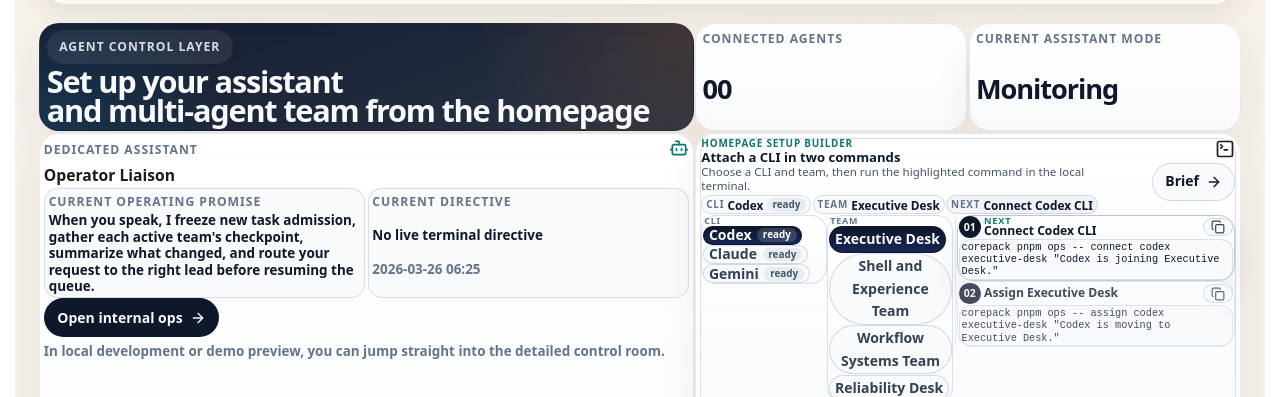
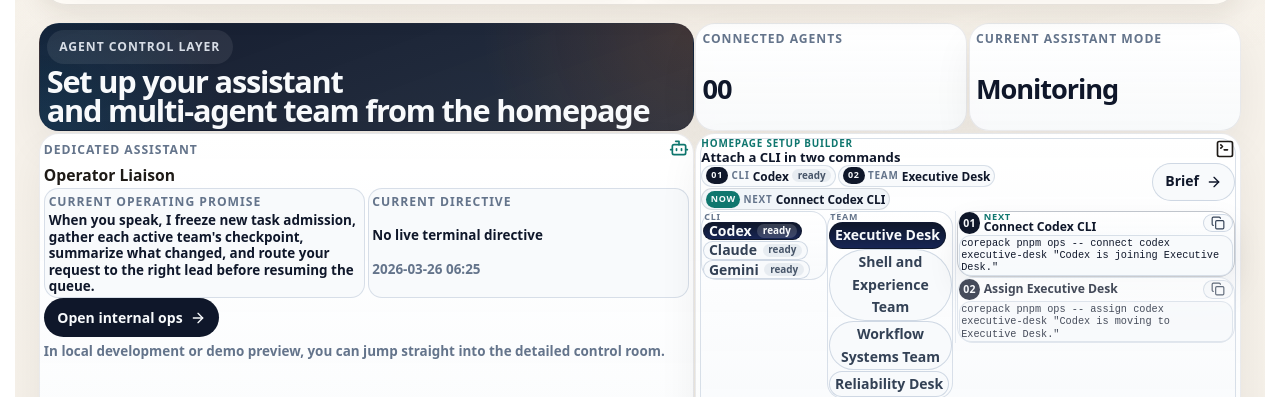
Before and after one commit to GongJae00/research-pages, a Next.js app in the folder apps/web/: page /en in a window 1280 px wide. Shown: the part 1540-1937 px from the top of the page. Built offline with nearby package versions, Linux system fonts and the light colour scheme; no server answers.

Commit message:
Autonomy batch 1556: shell-experience

```diff
--- a/apps/web/src/components/homepage-agent-control-section.module.css
+++ b/apps/web/src/components/homepage-agent-control-section.module.css
@@ -291,7 +291,7 @@
 .setupTitleBlock {
   margin: 0;
   display: grid;
-  gap: 0.04rem;
+  gap: 0.03rem;
 }
 
 .setupEyebrow {
@@ -340,9 +340,31 @@
   background: rgba(248, 250, 252, 0.92);
 }
 
+.setupChipStep {
+  display: inline-flex;
+  align-items: center;
+  justify-content: center;
+  min-width: 1.38rem;
+  height: 1.06rem;
+  padding: 0 0.28rem;
+  border-radius: 999px;
+  background: #0f172a;
+  color: #f8fafc;
+  font-size: 0.56rem;
+  font-weight: 800;
+  letter-spacing: 0.08em;
+  line-height: 1;
+  text-transform: uppercase;
+  flex: 0 0 auto;
+}
+
 .setupScanChipAccent {
   border-color: rgba(15, 23, 42, 0.12);
   background: rgba(241, 245, 249, 0.98);
+}
+
+.setupScanChipAccent .setupChipStep {
+  background: #0f766e;
 }
 
 .setupTitleBlock h4 {
@@ -539,7 +561,7 @@
   align-items: start;
   gap: 0.01rem;
   min-width: 0;
-  margin-top: 0.01rem;
+  margin-top: 0;
 }
 
 .setupHeaderTools {
@@ -920,7 +942,7 @@
     grid-row: 2 / span 2;
     grid-template-columns: 1fr;
     margin-top: 0;
-    padding-left: 0.08rem;
+    padding-left: 0.06rem;
     border-left: 1px solid rgba(226, 232, 240, 0.9);
     align-content: start;
   }
--- a/apps/web/src/components/homepage-agent-control-section.tsx
+++ b/apps/web/src/components/homepage-agent-control-section.tsx
@@ -368,10 +368,10 @@ export function HomepageAgentControlSection({
               <div className={styles.setupTitleBlock}>
                 <span className={styles.setupEyebrow}>{copy.setupBuilderLabel}</span>
                 <h4>{copy.setupBuilderTitle}</h4>
-                <p className={styles.setupBody}>{copy.setupBuilderBody}</p>
                 <div className={styles.setupSummaryInline} aria-label={copy.activeSetup}>
                   <div className={styles.setupScanRow} aria-label={copy.commandOrder}>
                     <span className={styles.setupScanChip}>
+                      <span className={styles.setupChipStep}>01</span>
                       <span className={styles.setupScanLabel}>{copy.chooseProvider}</span>
                       <span className={styles.setupScanValue}>{selectedProvider?.label ?? "-"}</span>
                       {selectedProvider ? (
@@ -383,10 +383,12 @@ export function HomepageAgentControlSection({
                       ) : null}
                     </span>
                     <span className={styles.setupScanChip}>
+                      <span className={styles.setupChipStep}>02</span>
                       <span className={styles.setupScanLabel}>{copy.chooseTeam}</span>
                       <span className={styles.setupScanValue}>{selectedTeam?.name ?? "-"}</span>
                     </span>
                     <span className={`${styles.setupScanChip} ${styles.setupScanChipAccent}`}>
+                      <span className={styles.setupChipStep}>Now</span>
                       <span className={styles.setupScanLabel}>{copy.nextActionLabel}</span>
                       <span className={styles.setupScanValue}>
                         {setupCommandCards.find((item) => item.kind === nextCommandKind)?.title ?? "-"}
```
